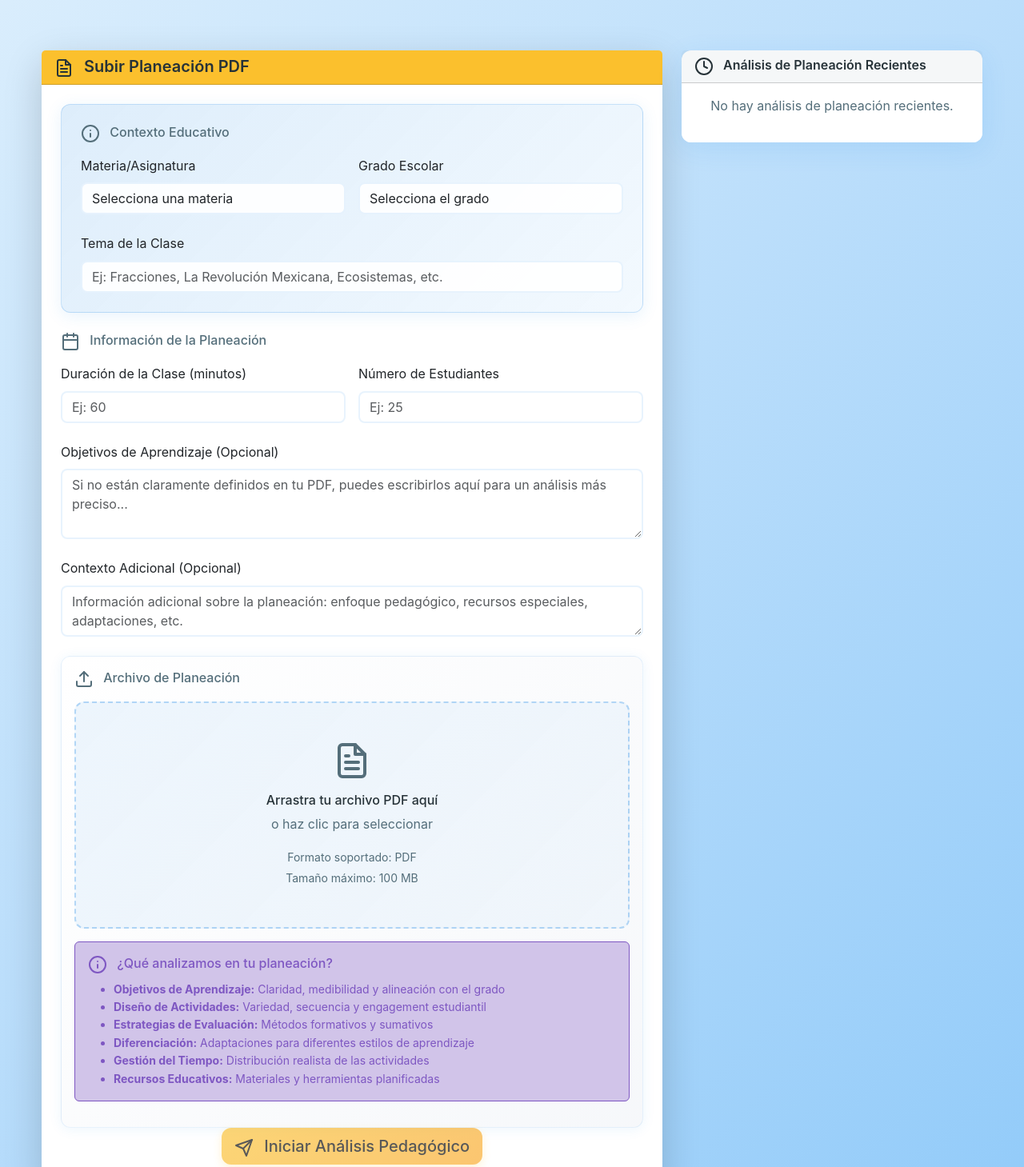
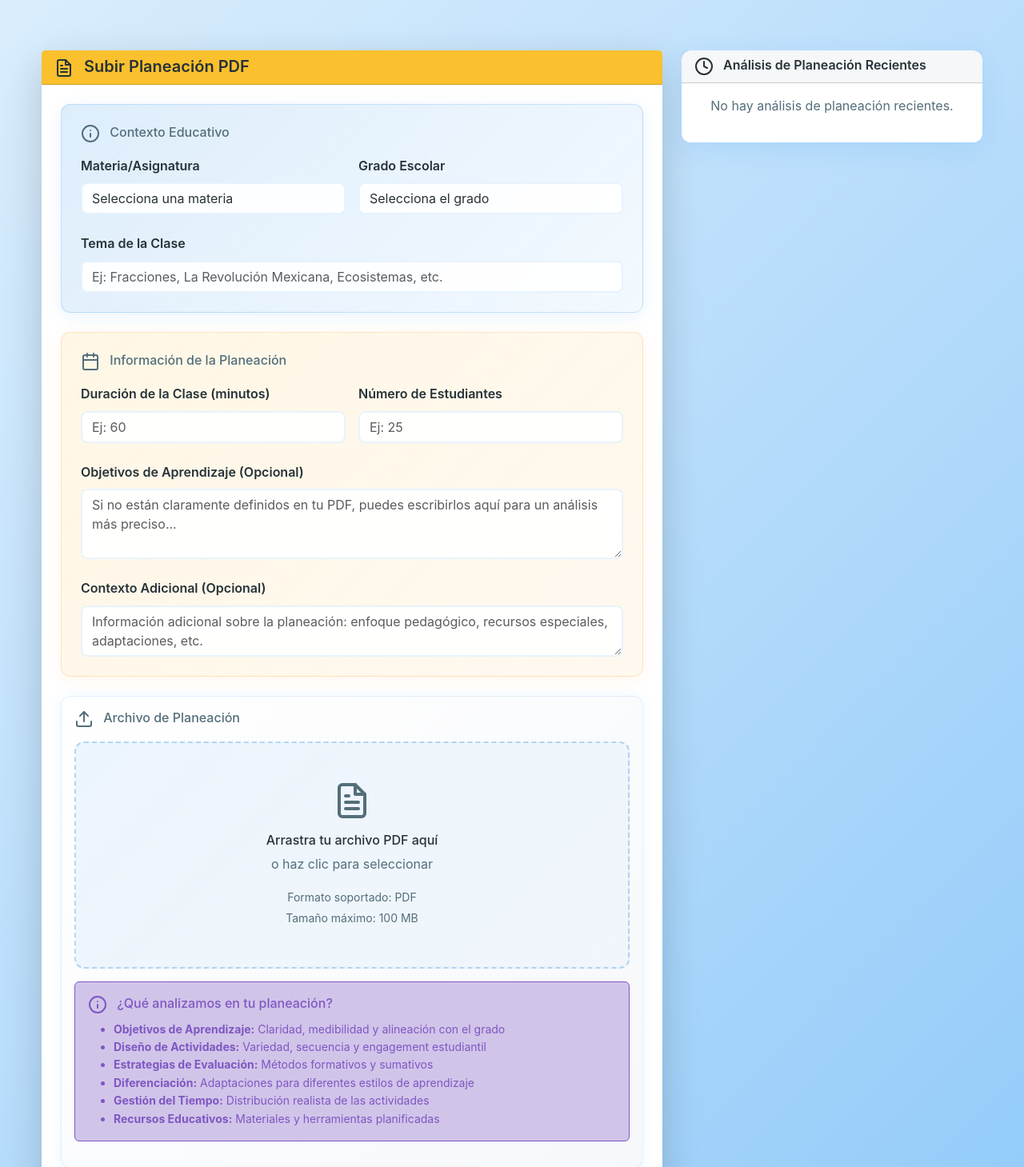
Before and after one commit to graceskyliz/RIC, a Flask app: page /upload-pdf in a window 1280 px wide. Shown: the part 398-1857 px from the top of the page at 80% size. Run offline with Flask 3, Linux system fonts and the light colour scheme; data that the repository does not hold is empty.

Commit message:
Improve text readability for lesson planning context
Update CSS to enhance text color and font weight for labels and form controls within the lesson planning context to resolve visibility issues.

Replit-Commit-Author: Agent
Replit-Commit-Session-Id: 8cd1d535-1eee-442f-8d5e-06db59c161e7
Replit-Commit-Checkpoint-Type: full_checkpoint
Replit-Commit-Screenshot-Url: https://storage.googleapis.com/screenshot-production-us-central1/e2a9a755-59da-4f87-847b-c12617da2946/8cd1d535-1eee-442f-8d5e-06db59c161e7/Vpjb0Aa

```diff
--- a/static/css/style.css
+++ b/static/css/style.css
@@ -479,6 +479,19 @@ h1, h2, h3, h4, h5, h6 {
     padding: 1.5rem;
     border: 1px solid rgba(30, 136, 229, 0.2);
     box-shadow: 0 4px 20px rgba(30, 136, 229, 0.1);
+}
+
+.lesson-planning-context {
+    background: linear-gradient(135deg, rgba(251, 192, 45, 0.12) 0%, rgba(251, 140, 0, 0.06) 100%);
+    border-radius: var(--border-radius);
+    padding: 1.5rem;
+    border: 1px solid rgba(251, 140, 0, 0.2);
+    box-shadow: 0 4px 20px rgba(251, 140, 0, 0.08);
+}
+
+.lesson-planning-context .form-label {
+    color: var(--color-text) !important;
+    font-weight: 600;
 }
 
 .educational-context-summary {
@@ -999,11 +1012,18 @@ h1, h2, h3, h4, h5, h6 {
 }
 
 /* Form Enhancements */
+.form-label {
+    color: var(--color-text) !important;
+    font-weight: 600;
+    margin-bottom: 0.5rem;
+}
+
 .form-control {
     border: 2px solid rgba(30, 136, 229, 0.1);
     border-radius: 8px;
     transition: all 0.3s ease;
     background: rgba(255, 255, 255, 0.9);
+    color: var(--color-text);
 }
 
 .form-control:focus {
@@ -1017,6 +1037,7 @@ h1, h2, h3, h4, h5, h6 {
     border-radius: 8px;
     transition: all 0.3s ease;
     background: rgba(255, 255, 255, 0.9);
+    color: var(--color-text);
 }
 
 .form-select:focus {
```
